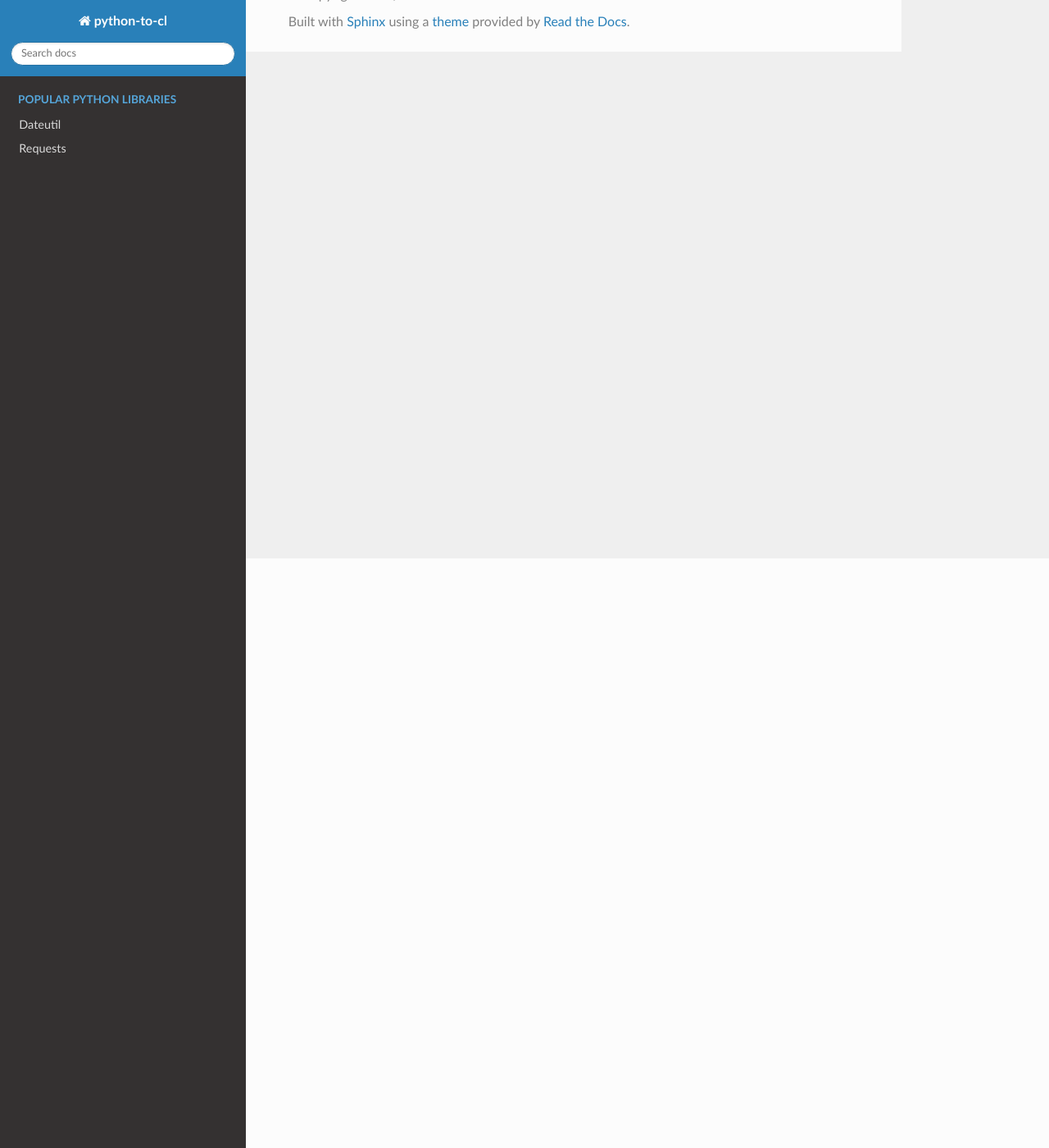
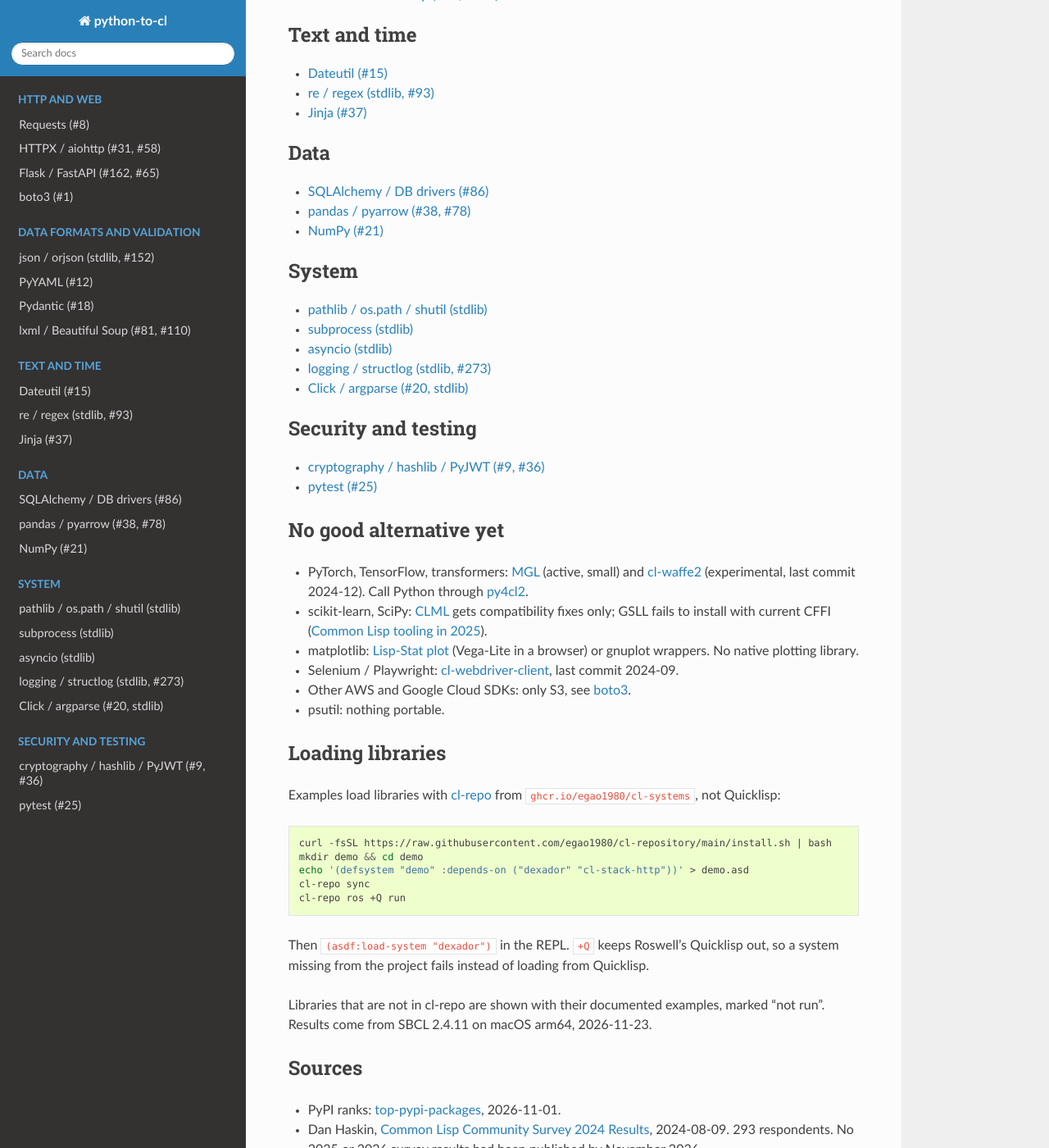
Before and after one commit to egao1980/python-to-cl, a Sphinx documentation site: the page built from docs/index.rst, in a window 1280 px wide and 1400 px high, scrolled down 719 px. Shown: the whole window at 82% size. Built offline with Sphinx 7.4.7 and the Read the Docs theme 3.1.0, drawn with Linux system fonts in a browser that asks for light colours; some of the changed text lies outside the part shown.

Commit message:
Index: grouped pages, no-alternative list, sources; Read the Docs config
Group the pages by area with PyPI ranks. Add "No good alternative yet",
how examples load libraries (cl-repo), and sources: community survey
2024, ecosystem reviews 2015/2020/2023-2024, top-pypi-packages. Sphinx:
language 'en', no missing _static; .readthedocs.yaml for current builds.

Co-Authored-By: Claude Opus 5.5 <noreply@anthropic.com>

```diff
--- a/docs/conf.py
+++ b/docs/conf.py
@@ -46,7 +46,7 @@ master_doc = 'index'
 
 # General information about the project.
 project = u'python-to-cl'
-copyright = u'2020, Nikolai Matiushev'
+copyright = u'2020-2026, Nikolai Matiushev'
 author = u'Nikolai Matiushev'
 
 # The version info for the project you're documenting, acts as replacement for
@@ -63,7 +63,7 @@ release = u'1.0'
 #
 # This is also used if you do content translation via gettext catalogs.
 # Usually you set "language" from the command line for these cases.
-language = None
+language = 'en'
 
 # List of patterns, relative to source directory, that match files and
 # directories to ignore when looking for source files.
@@ -93,7 +93,7 @@ html_theme = 'sphinx_rtd_theme'
 # Add any paths that contain custom static files (such as style sheets) here,
 # relative to this directory. They are copied after the builtin static files,
 # so a file named "default.css" will overwrite the builtin "default.css".
-html_static_path = ['_static']
+html_static_path = []
 
 # Custom sidebar templates, must be a dictionary that maps document names
 # to template names.
--- a/docs/index.rst
+++ b/docs/index.rst
@@ -9,12 +9,112 @@ Common Lisp alternatives to popular Python packages
 
 Common Lisp is a nice and expressive language and this project is an effort to promote or improve CL libraries by comparing to the corresponding Python alternatives.
 
-We attempt to document alternatives to few of the most popular Python libraries:
+Each page: the Python package's features, the third-party Common Lisp libraries, the `cl-stack <https://github.com/egao1980/cl-stack>`__ ones, then examples. Reviewed November 2026.
 
+We attempt to document alternatives to few of the most popular Python libraries. Numbers are PyPI download ranks (`top-pypi-packages <https://hugovk.github.io/top-pypi-packages/>`__, 30 days to 2026-11-01); stdlib modules have none.
 
 .. toctree::
-   :maxdepth: 2
-   :caption: Popular Python libraries
+   :maxdepth: 1
+   :caption: HTTP and web
 
-   dateutils.rst
-   requests.rst
+   Requests (#8) <requests>
+   HTTPX / aiohttp (#31, #58) <httpx>
+   Flask / FastAPI (#162, #65) <flask>
+   boto3 (#1) <boto3>
+
+.. toctree::
+   :maxdepth: 1
+   :caption: Data formats and validation
+
+   json / orjson (stdlib, #152) <json>
+   PyYAML (#12) <pyyaml>
+   Pydantic (#18) <pydantic>
+   lxml / Beautiful Soup (#81, #110) <lxml>
+
+.. toctree::
+   :maxdepth: 1
+   :caption: Text and time
+
+   Dateutil (#15) <dateutils>
+   re / regex (stdlib, #93) <regex>
+   Jinja (#37) <jinja2>
+
+.. toctree::
+   :maxdepth: 1
+   :caption: Data
+
+   SQLAlchemy / DB drivers (#86) <sqlalchemy>
+   pandas / pyarrow (#38, #78) <pandas>
+   NumPy (#21) <numpy>
+
+.. toctree::
+   :maxdepth: 1
+   :caption: System
+
+   pathlib / os.path / shutil (stdlib) <pathlib>
+   subprocess (stdlib) <subprocess>
+   asyncio (stdlib) <asyncio>
+   logging / structlog (stdlib, #273) <logging>
+   Click / argparse (#20, stdlib) <click>
+
+.. toctree::
+   :maxdepth: 1
+   :caption: Security and testing
+
+   cryptography / hashlib / PyJWT (#9, #36) <cryptography>
+   pytest (#25) <pytest>
+
+No good alternative yet
+-----------------------
+
+- PyTorch, TensorFlow, transformers: `MGL <https://github.com/melisgl/mgl>`__ (active, small) and `cl-waffe2 <https://github.com/hikettei/cl-waffe2>`__ (experimental, last commit 2024-12). Call Python through `py4cl2 <https://github.com/digikar99/py4cl2>`__.
+
+- scikit-learn, SciPy: `CLML <https://github.com/mmaul/clml>`__ gets compatibility fixes only; GSLL fails to install with current CFFI (`Common Lisp tooling in 2025 <https://aliquote.org/post/cl-tooling-in-2025/>`__).
+
+- matplotlib: `Lisp-Stat plot <https://github.com/Lisp-Stat/plot>`__ (Vega-Lite in a browser) or gnuplot wrappers. No native plotting library.
+
+- Selenium / Playwright: `cl-webdriver-client <https://github.com/copyleft/cl-webdriver-client>`__, last commit 2024-09.
+
+- Other AWS and Google Cloud SDKs: only S3, see :doc:`boto3 <boto3>`.
+
+- psutil: nothing portable.
+
+Loading libraries
+-----------------
+
+Examples load libraries with `cl-repo <https://github.com/egao1980/cl-repository>`__ from ``ghcr.io/egao1980/cl-systems``, not Quicklisp:
+
+.. code:: sh
+
+    curl -fsSL https://raw.githubusercontent.com/egao1980/cl-repository/main/install.sh | bash
+    mkdir demo && cd demo
+    echo '(defsystem "demo" :depends-on ("dexador" "cl-stack-http"))' > demo.asd
+    cl-repo sync
+    cl-repo ros +Q run
+
+Then ``(asdf:load-system "dexador")`` in the REPL. ``+Q`` keeps Roswell's Quicklisp out, so a system missing from the project fails instead of loading from Quicklisp.
+
+Libraries that are not in cl-repo are shown with their documented examples, marked "not run". Results come from SBCL 2.4.11 on macOS arm64, 2026-11-23.
+
+Sources
+-------
+
+- PyPI ranks: `top-pypi-packages <https://hugovk.github.io/top-pypi-packages/>`__, 2026-11-01.
+
+- Dan Haskin, `Common Lisp Community Survey 2024 Results <https://blog.djhaskin.com/blog/common-lisp-community-survey-2024-results/>`__, 2024-08-09. 293 respondents. No 2025 or 2026 survey results had been published by November 2026.
+
+- vindarel, `These years in Common Lisp: 2023-2024 in review <https://lisp-journey.gitlab.io/blog/these-years-in-common-lisp-2023-2024-in-review/>`__, 2025-02-17.
+
+- vindarel, `State of the Common Lisp ecosystem, 2020 <https://lisp-journey.gitlab.io/blog/state-of-the-common-lisp-ecosystem-2020/>`__, 2021-02-08.
+
+- Fernando Borretti, `State of the Common Lisp Ecosystem, 2015 <https://borretti.me/article/common-lisp-sotu-2015>`__.
+
+- vindarel, `CSV parsing in Common Lisp, data frames <https://lisp-journey.gitlab.io/blog/csv-parsing-in-common-lisp/>`__, 2026-11-07.
+
+- `Common Lisp tooling in 2025 <https://aliquote.org/post/cl-tooling-in-2025/>`__, aliquote.org, 2025-01-22.
+
+- `Awesome-CL <https://github.com/CodyReichert/awesome-cl>`__, `CLiki <https://www.cliki.net/>`__, `Ultralisp <https://ultralisp.org/>`__.
+
+- cl-stack: `QUICKSTART <https://github.com/egao1980/cl-stack/blob/main/docs/QUICKSTART.md>`__ pins and `capability briefs <https://github.com/egao1980/cl-stack/tree/main/docs/capabilities>`__.
+
+- "Last commit" is the default branch's latest commit (GitHub, Codeberg, sourcehut) on 2026-11-23. Versions are the ones cl-repo installs.
--- /dev/null
+++ b/docs/requirements.txt
@@ -0,0 +1,2 @@
+sphinx
+sphinx_rtd_theme
```
Also changed, not shown: alternatives.org (+80 -3 lines), .readthedocs.yaml (added).
